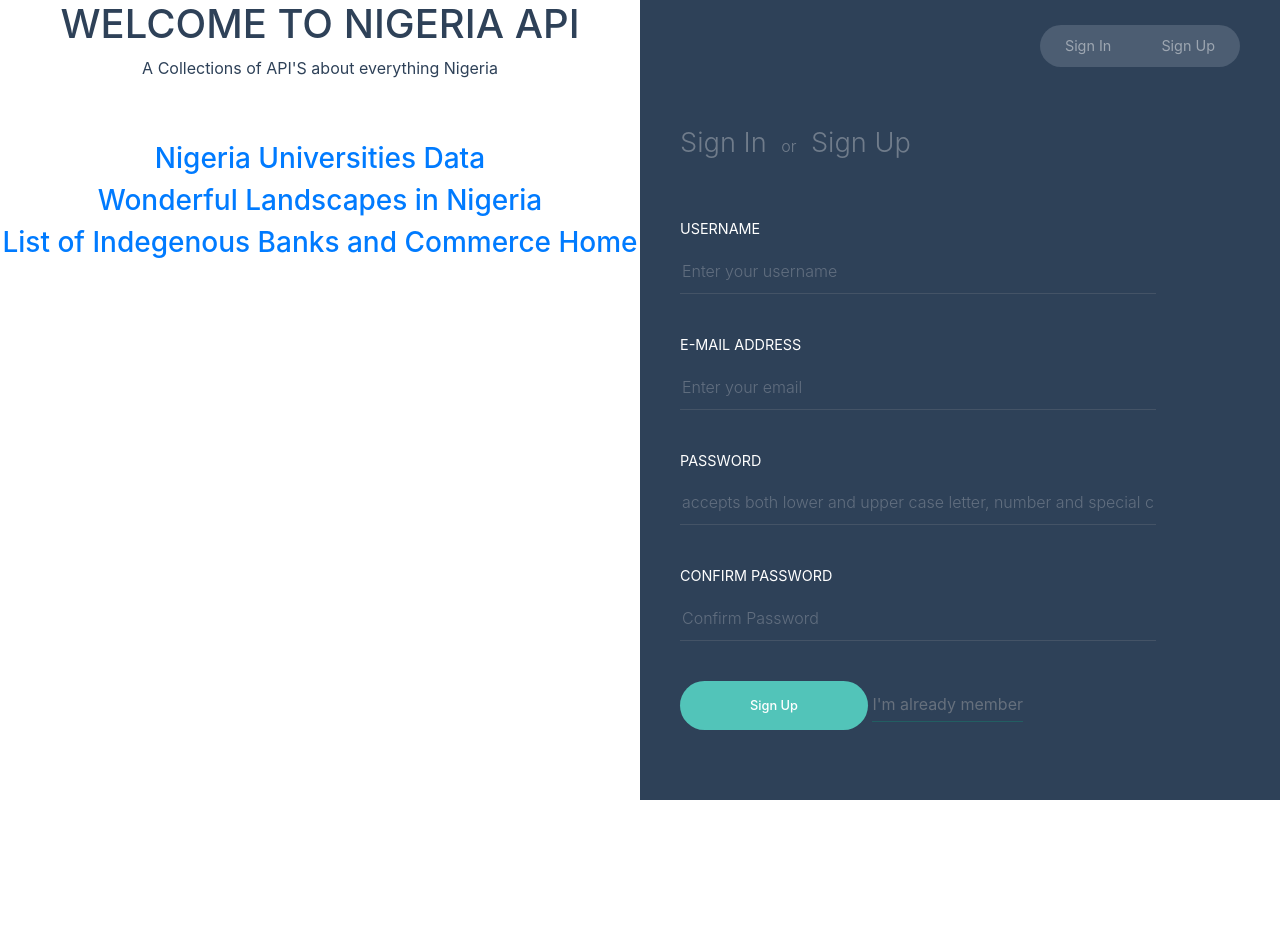
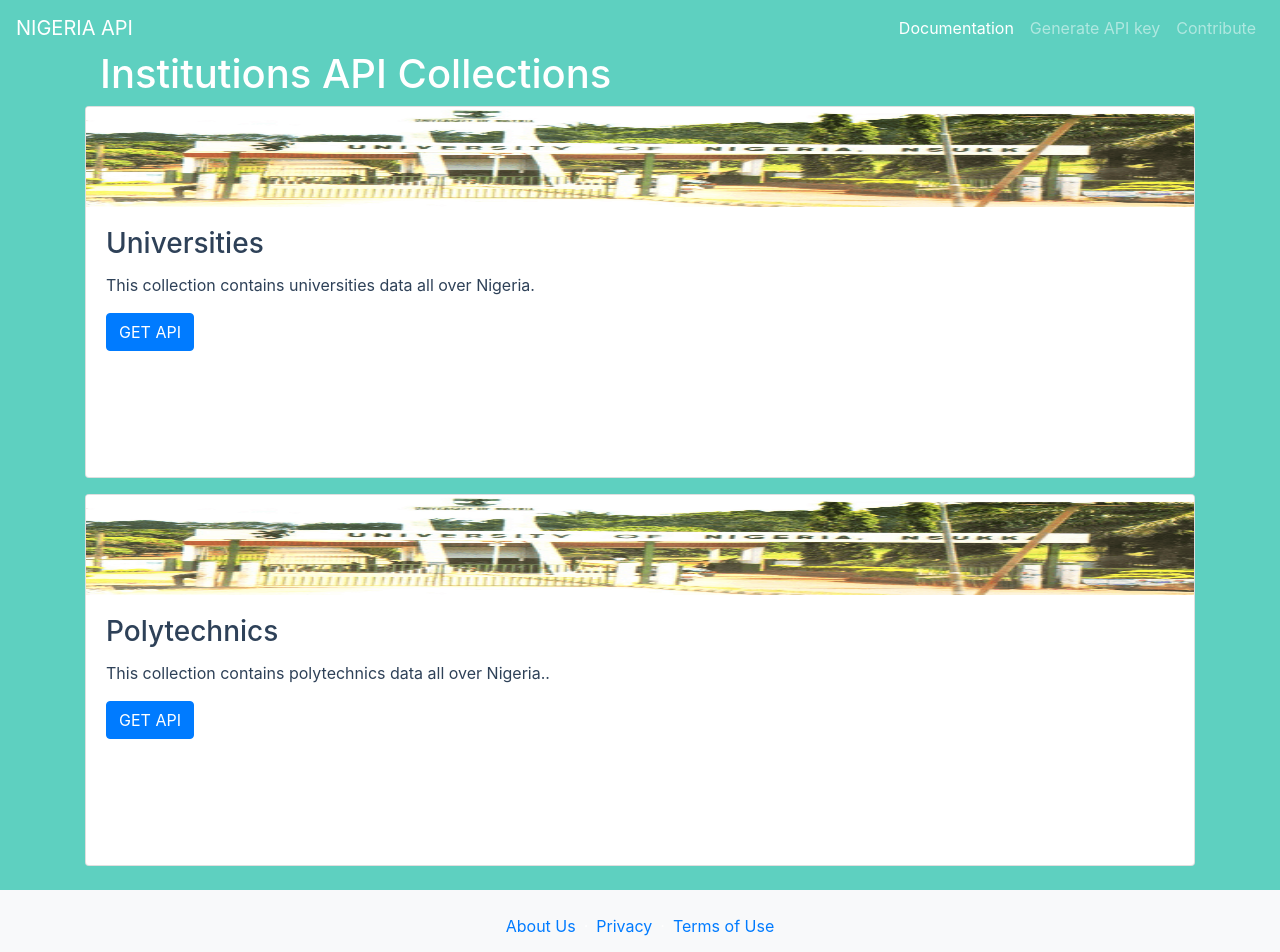
Before and after one commit to WuraLab/NigeriaApi-Frontend, a React (Create React App) app: page /institution in a window 1280 px wide. Before the commit this address led to /sign-up. Shown: the top 952 px of the page. Before the commit the page ends 800 px from the top, so only its background shows below. Built offline with nearby package versions, Linux system fonts and the light colour scheme.

Commit message:
institution page layout

```diff
--- a/src/App.js
+++ b/src/App.js
@@ -6,6 +6,7 @@ import LeftDash from "./components/left-dash";
 import Auth from "./components/auth";
 import { BrowserRouter, Route, Router, Switch } from "react-router-dom";
 import Dashboard from "./components/dashboard/dashboard";
+import Institution from "./components/institution/institution";
 // import Dashboard from "./components/dashboard/dashboard";
 
 class App extends Component {
@@ -14,6 +15,7 @@ class App extends Component {
       <BrowserRouter>
         <Switch>
           <Route path="/dashboard" component={Dashboard}></Route>
+          <Route path="/institution" component={Institution}></Route>
           <Route path="/">
             <div className="App">
               <LeftDash />
--- a/src/components/dashboard/dashboard.js
+++ b/src/components/dashboard/dashboard.js
@@ -72,7 +72,7 @@ class Dashboard extends Component {
                     Universities, Polytechnics, and College of Educations
                   </p>
                   <a
-                    href="lesson-1.html"
+                    href="/institution" target="blank"
                     className="btn btn-primary stretched-link"
                   >
                     Explore API
--- /dev/null
+++ b/src/components/institution/institution.js
@@ -0,0 +1,115 @@
+import React, { Component } from "react";
+import { Link } from "react-router-dom";
+import { library } from '@fortawesome/fontawesome-svg-core'
+import { fab } from '@fortawesome/free-brands-svg-icons'
+import { faCheckSquare, faCoffee } from '@fortawesome/free-solid-svg-icons'
+import { FontAwesomeIcon } from '@fortawesome/react-fontawesome'
+import "./institutions.css";
+
+import institution from '../dashboard/images/institution.png'
+
+
+library.add(fab, faCheckSquare, faCoffee)
+class Institution extends Component {
+  render() {
+    return (
+        <div id="header-nav">
+        <div className="container">
+          <div className="row">
+            <nav className="col navbar fixed-top navbar-expand-lg navbar-dark">
+              <a className="navbar-brand" href="index.html">
+                NIGERIA API
+              </a>
+              <button
+                className="navbar-toggler"
+                type="button"
+                data-toggle="collapse"
+                data-target="#navbarContent"
+              >
+                <span className="navbar-toggler-icon"></span>
+              </button>
+              <div
+                id="navbarContent"
+                className="collapse navbar-collapse justify-content-end"
+              >
+                <ul className="navbar-nav">
+                  <li className="nav-item active">
+                    <a
+                      className="nav-link"
+                      href="https://documenter.getpostman.com/view/7357882/T1Ds8uvo"
+                      target="blank"
+                    >
+                      Documentation
+                    </a>
+                  </li>
+                  <li className="nav-item">
+                    <a className="nav-link" href="#">
+                      Generate API key
+                    </a>
+                  </li>
+                  <li className="nav-item">
+                    <a className="nav-link" href="#">
+                      Contribute
+                    </a>
+                  </li>
+                </ul>
+              </div>
+            </nav>
+          </div>
+        </div>
+        {/* //  CARD SECTION============ */}
+         <div className="container">
+         <div className="col colhead">
+              <h1>Institutions API Collections</h1>
+            </div>
+         <div className="card">
+                    <img className="card-img-top" src={institution} alt="Card image cap"/>
+                    <div className="card-body">
+                    <p className="card-title h3">Universities</p>
+                    <p className="card-text">This collection contains universities data all over Nigeria.</p>
+                    <a href="https://documenter.getpostman.com/view/7357882/T1Ds8uvo#7e35e2c2-7368-47df-83d3-20a53dda7e5d" target="blank"class="btn btn-primary">GET API</a>
+                     </div>
+             </div>
+
+             <div className="card mt-3">
+                    <img className="card-img-top" src={institution} alt="Card image cap"/>
+                    <div className="card-body">
+                    <p className="card-title h3">Polytechnics</p>
+                    <p className="card-text">This collection contains polytechnics data all over Nigeria..</p>
+                    <a href="https://documenter.getpostman.com/view/7357882/T1Ds8uvo#02d0d7cd-5829-4fbf-841f-b2c0576e46d9" target="blank" class="btn btn-primary">GET API</a>
+                     </div>
+             </div>
+         </div>
+
+
+        {/* //======= footer ======= */}
+        <div className="bg-light mt-4">
+          <div className="container">
+            <div className="row pt-4 pb-3">
+              <div className="col">
+                <ul className="list-inline text-center">
+                  <li className="list-inline-item">
+                    <a href="#">About Us</a>
+                  </li>
+                  <li className="list-inline-item">&middot;</li>
+                  <li className="list-inline-item">
+                    <a href="#">Privacy</a>
+                  </li>
+                  <li className="list-inline-item">&middot;</li>
+                  <li className="list-inline-item">
+                    <a href="#">Terms of Use</a>
+                  </li>
+                </ul>
+              </div>
+            </div>
+          </div>
+        </div>
+        </div>
+
+
+
+    );
+  }
+}
+
+export default Institution;
--- /dev/null
+++ b/src/components/institution/institutions.css
@@ -0,0 +1,15 @@
+#header-nav{
+    background-color: #5ED0C0;
+    color: white;
+}
+
+img {
+height: 100px;
+}
+
+.card-body {
+    height:200x ;
+}
+.colhead{
+    margin-top: 50px;
+}
```
